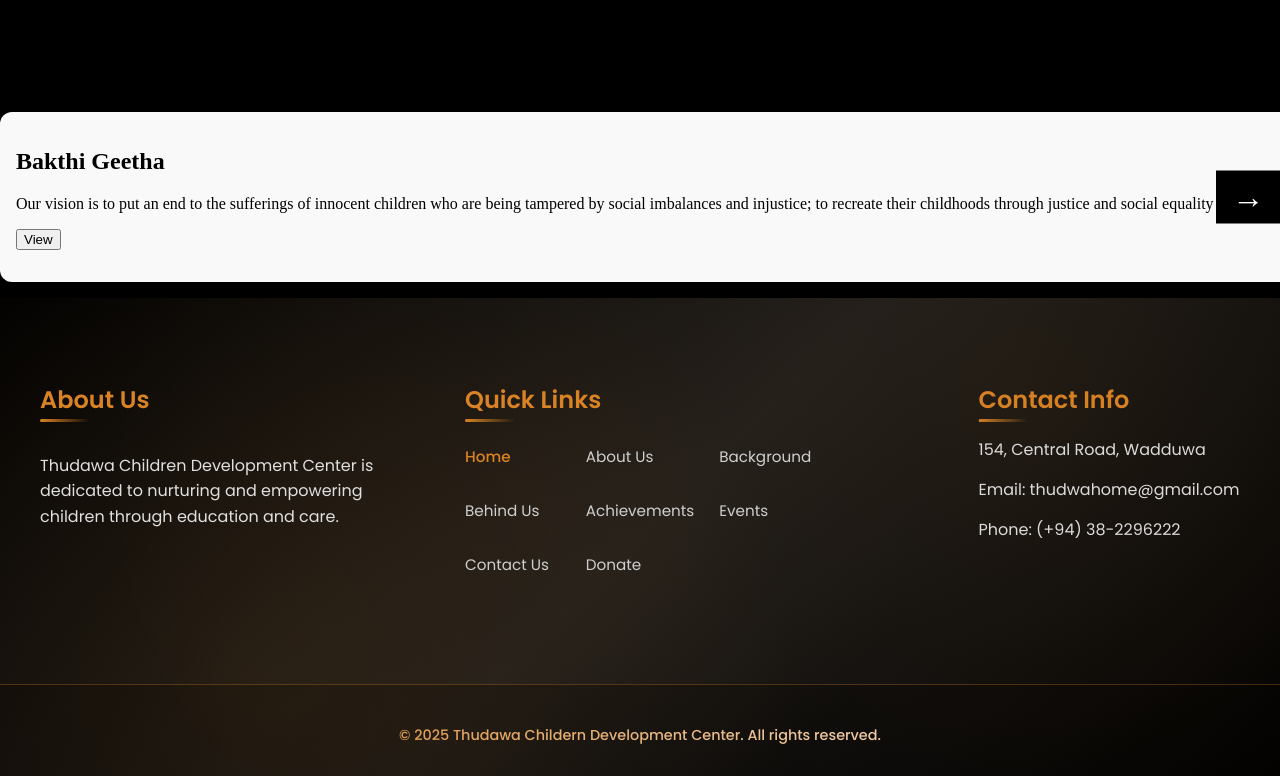
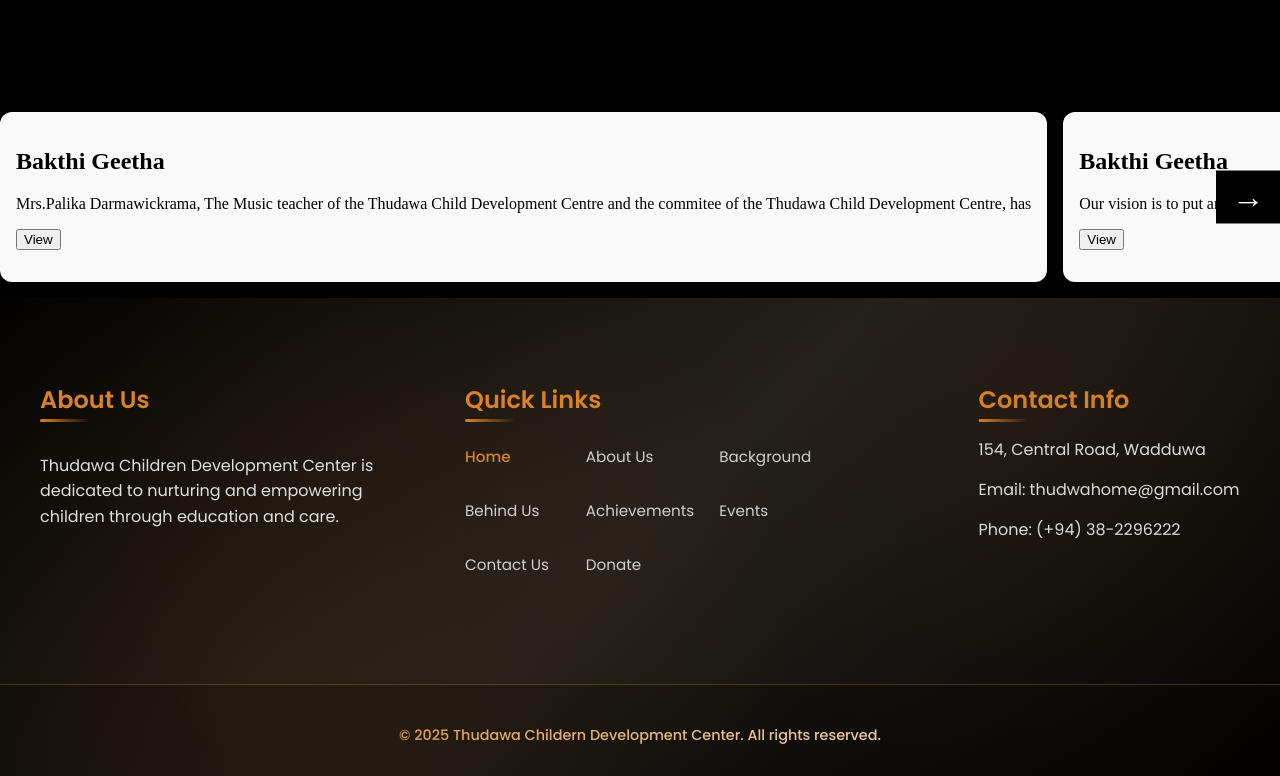
Before and after one commit to Dulan19/Thudawa_Website, a React (Create React App) app: page / in a window 1280 px wide. Shown: the part 1106-1882 px from the top of the page. Built offline with nearby package versions, Linux system fonts and the light colour scheme.

Commit message:
Updating Event Section

```diff
--- a/src/App.js
+++ b/src/App.js
@@ -61,9 +61,8 @@ function App() {
                   <div className="Events-box">
                     <h2>Bakthi Geetha</h2>
                     <p>
-                      Our vision is to put an end to the sufferings of innocent children who are being tampered by social
-                      imbalances and injustice; to recreate their childhoods through justice and social equality and through
-                      that, create a better future for them.
+                      Mrs.Palika Darmawickrama, The Music teacher of the Thudawa Child Development Centre and the commitee of the
+                      Thudawa Child Development Centre, has
                     </p>
                     <button className="view">View</button>
                   </div>
```
